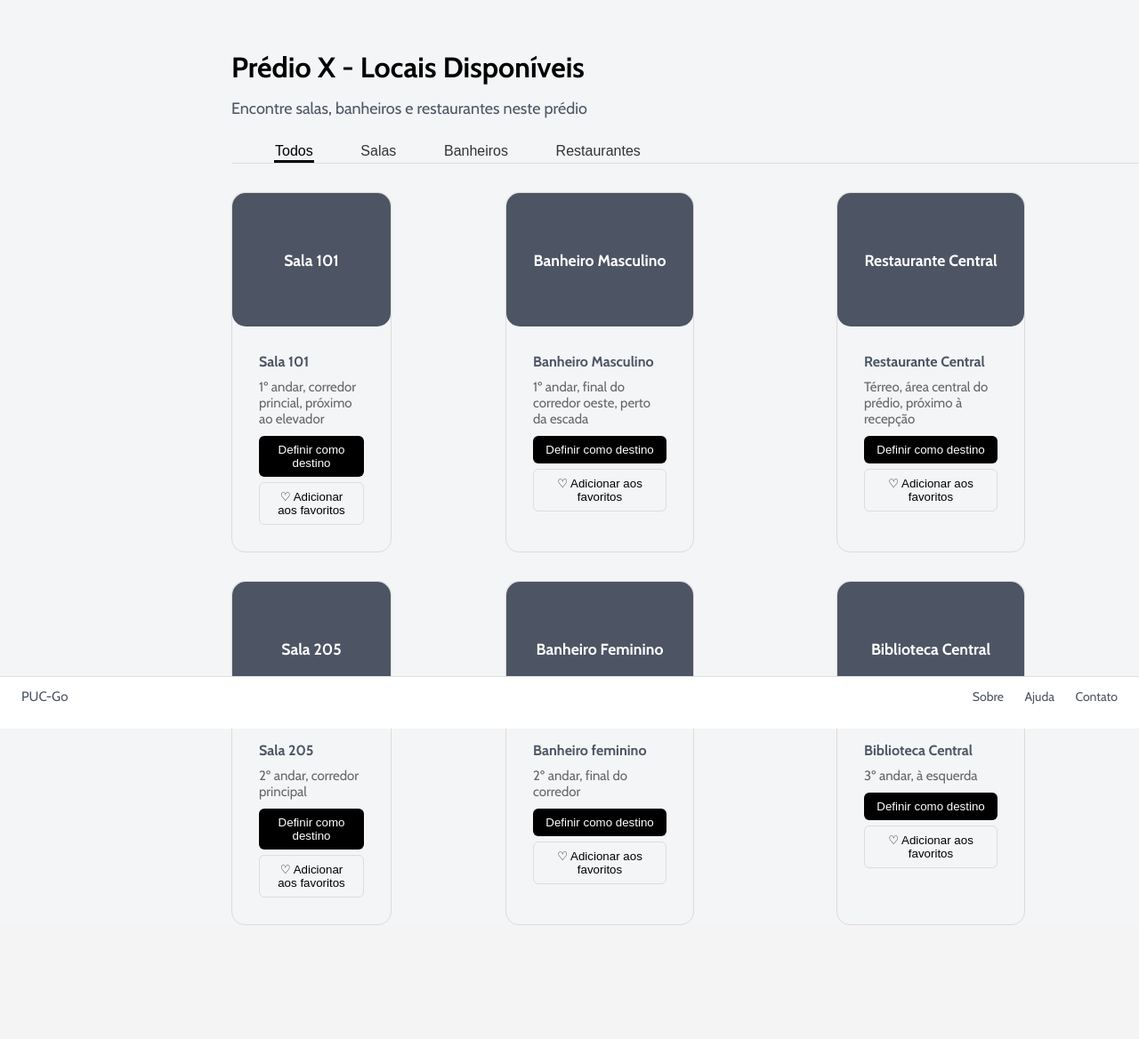
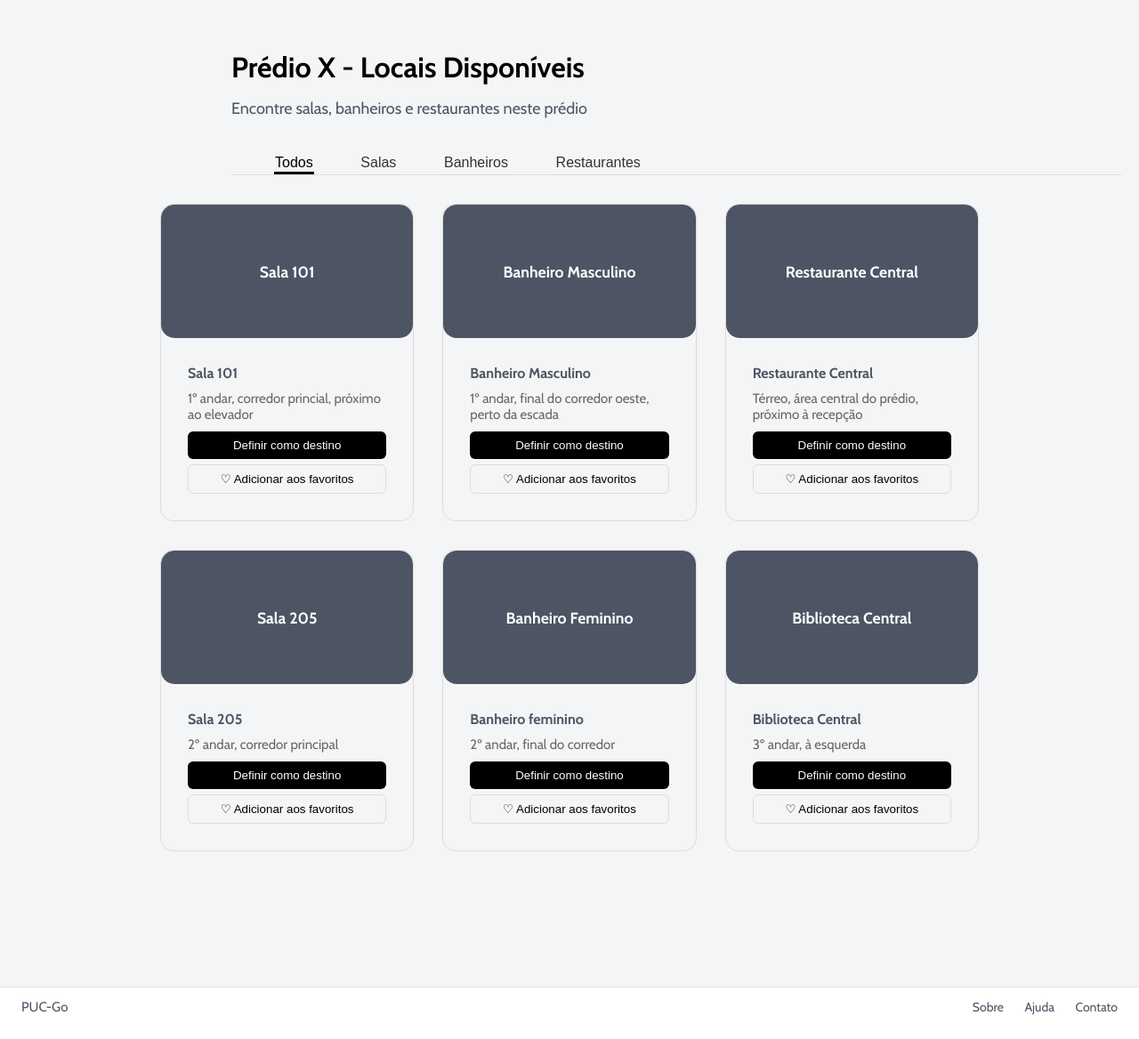
Before and after one commit to rayssathayde/inf1039-puc-go, a Django app: page /available_locations/ in a window 1280 px wide. Shown: the part 69-1237 px from the top of the page at 89% size. Before the commit the page ends 1109 px from the top, so only its background shows below. Run offline with Django 5.2, Linux system fonts and the light colour scheme.

Commit message:
ajuste do footer e alinhamento dos cards

```diff
--- a/static/CSS/style_geral.css
+++ b/static/CSS/style_geral.css
@@ -10,6 +10,22 @@ body {
     background-color: #f3f5f6;
     color: #4d5564;
 }
+
+.container-principal {
+  min-height: 100vh;
+  display: flex;
+  flex-direction: column;
+}
+
+.container-principal > main {
+  flex: 1 0 auto;
+  padding-bottom: 40px;
+}
+
+.footer {
+  flex-shrink: 0;
+}
+
 
 /* ==================== NAVBAR ==================== */
 .navbar {
--- a/static/CSS/style_locais_disponiveis.css
+++ b/static/CSS/style_locais_disponiveis.css
@@ -1,28 +1,34 @@
 /* ==================== PAG LOCAIS DISPONIVEIS ==================== */
 .container-predio {
     display: flex;
-    position: relative;
-    min-height: calc(100vh - 60px);
-    padding: 40px 20px;
+    flex-direction: column;
+    align-items: flex-start;
+    min-height: calc(100vh - 120px);
+    padding: 40px 20px 80px;
 }
+
+.place_cards {
+    width: 100%;
+}
+
 .predio {
      color: #000000;
      position:left;
      padding: 1rem;
      padding-left: 15rem;
 }
+
 .descricao{
 margin-left: 15rem;
 font-size: large;
 }
-.place_cards{
-    position: absolute;
-}
+
 .tabs {
-   margin-top: 120px;
+   margin-top: 40px;
    margin-left: 15rem;
    border-bottom: 1px solid #ddd;
 }
+
 .tabs button {
     background:none ;
     border: none;
@@ -37,38 +43,29 @@ font-size: large;
     border-bottom: 3px solid rgb(0, 0, 0);
     color: rgb(0, 0, 0);
 }
+
 /* CARDS */
 .all_locations{
     display: grid;
     grid-template-columns: repeat(3, 1fr);
+    gap: 2rem;
+    justify-items: center;
+    padding: 2rem 10rem;
 
 }
-.localizacoes_card1{
-    margin-top: 2rem;
-    margin-left: 15rem;
-    gap: 20px;
+.localizacoes_card1,
+.localizacoes_card2,
+.localizacoes_card3 {
+    width: 100%;
+    max-width: 300px;
     border: 1px solid #e0dada;
     border-radius: 15px;
+    overflow: hidden;
+    display: flex;
+    flex-direction: column;
 
 }
-.localizacoes_card2{
-    margin-top: 2rem;
-    margin-left: 8rem;
-    margin-right: 5rem;
-    gap: 20px;
-    border: 1px solid #e0dada;
-    border-radius: 15px;
 
-}
-.localizacoes_card3{
-    margin-top: 2rem;
-    margin-left:5rem;
-    margin-right: 8rem;
-    gap: 20px;
-    border: 1px solid #e0dada;
-    border-radius: 15px;
-
-}
 .card-img{
     background: #4d5564;
     height: 150px;
--- a/templates/base.html
+++ b/templates/base.html
@@ -20,6 +20,7 @@
 
 <body>
 
+    <div class="container-principal">
         <!-- HEADER (fixo em todas as páginas) -->
         <header class="navbar">
             <nav class="side-menu" id="sideMenu">
@@ -127,7 +128,7 @@
                     </div>
             </div>
         </footer>
-
+    </div>
 
     <script>lucide.createIcons();</script>
     {% block extra_js %}{% endblock %}
```
Lines whose indentation alone changed are shown as unchanged.
